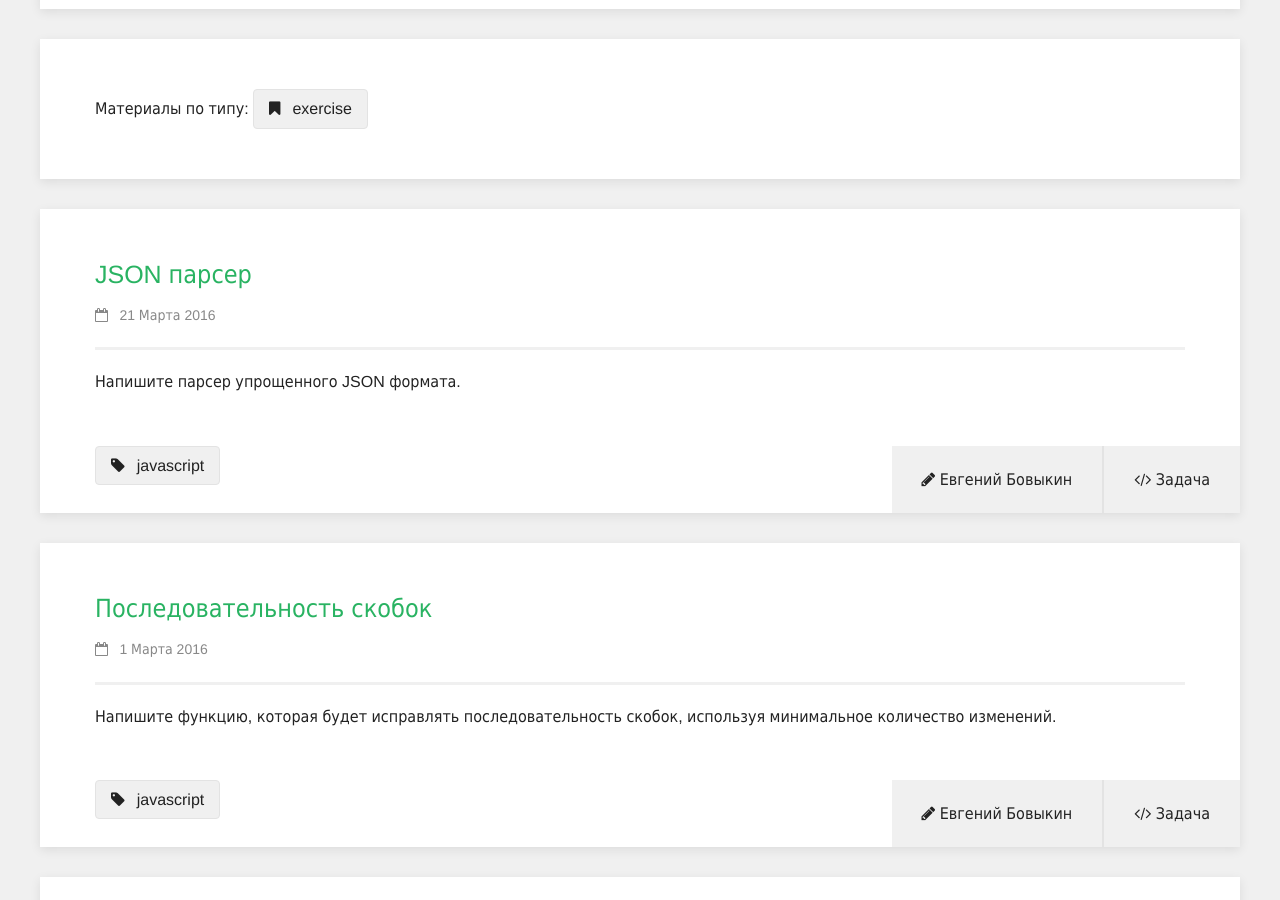
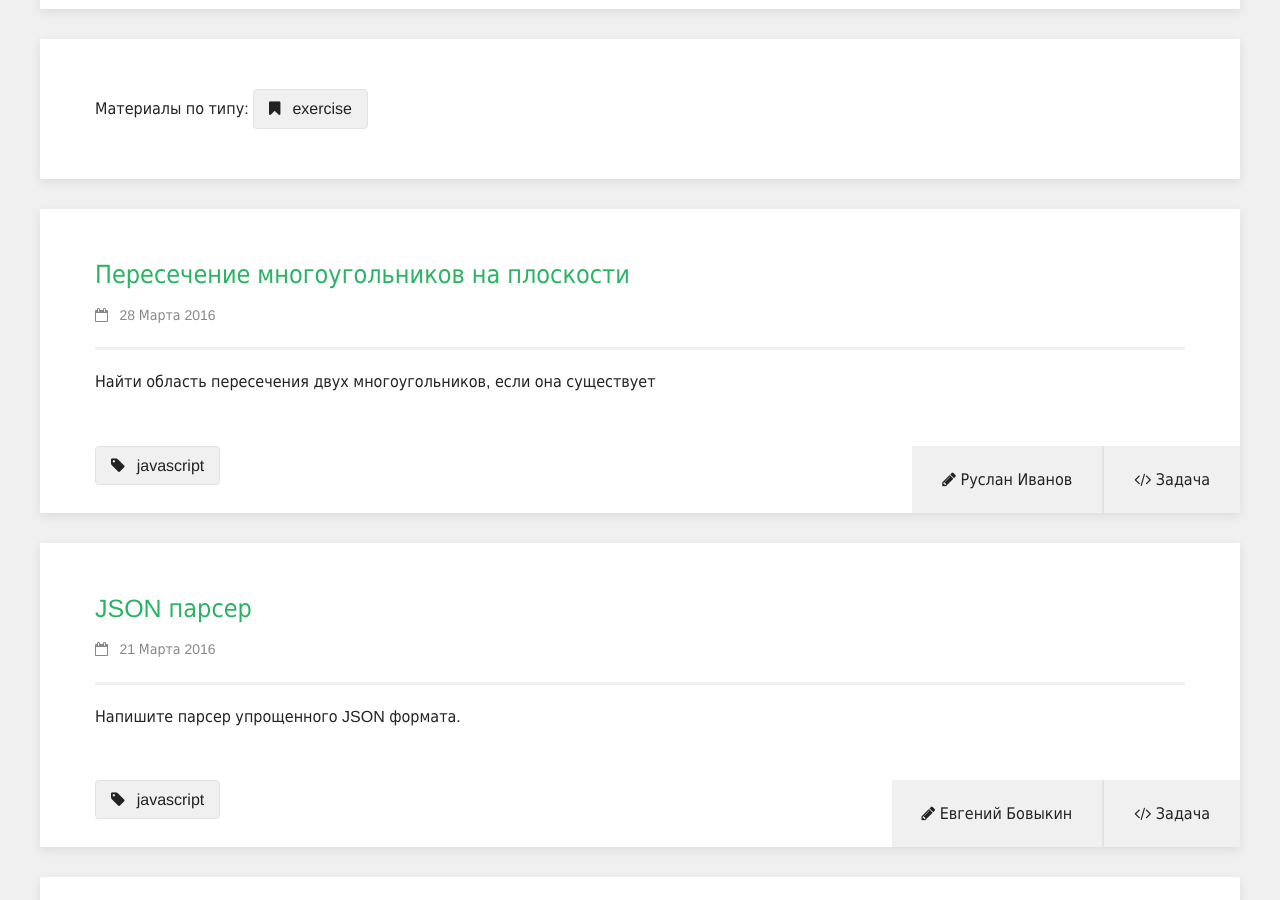
Before and after one commit to rtivital/jsraccoon, a Jekyll site: the page built from type/exercise.md, in a window 1280 px wide and 900 px high, scrolled down 330 px. Built offline with Jekyll 4.4.1, drawn with Linux system fonts in a browser that asks for light colours; nearby versions of some CDN libraries.

Commit message:
Add exercise

````diff
--- a/_drafts/2016-03-23-exercise-intersection.md
+++ b/_posts/2016-03-28-exercise-intersection.md
@@ -1,19 +1,19 @@
 ---
-title: "Пересечение многоугольников"
-author: "Быков Владислав"
+title: "Пересечение многоугольников на плоскости"
+author_name: "Руслан Иванов"
+author: ivanovruslan
 categories: JavaScript
-date: 2016-03-323 14:00:00 +0200
+date: 2016-03-28 14:00:00 +0300
 type: exercise
-identifier: template-string
-description: 'Найти область пересечения двух многоугольников, если она существует.'
+identifier: exercise-intersection
+description: "Найти область пересечения двух многоугольников, если она существует"
+tags: [javascript]
 ---
-
-# Пересечение многоугольников на плоскости
 
 Напишите функцию `intersection`, которая в качестве аргументов принимает два многоугольника `poly1` и `poly2`, а возвращает массив многоугольников - их пересечение. Многоугольники задаются в виде массива объектов, каждый из которых содержит координаты точек фигуры `x` и `y`. Если многоугольники не пересекаются, то функция возвращает пустой массив. Касание многоугольников не является пересечением.
 
-```javascript
-//Например
+{% highlight javascript %}
+// Например
 function intersection(poly1, poly2) {
   // Ваше решение
 }
@@ -25,7 +25,7 @@ var c = [{ x: 10,  y: 60  }, { x: 40,  y: 90  }, { x: 70,  y: 30  }];
 var d = [{ x: 70,  y: 50  }, { x: 90,  y: 80  }, { x: 120,  y: 30  }];
 
 console.log(intersection(a, b)); //[{ x: 30,  y: 70  }, { x: 60,  y: 80  }, { x: 80,  y: 60  }, { x: 50,  y: 40  }]
-console.log(intersection(c, d)); //[]
-```
+console.log(intersection(c, d)); // []
+{% endhighlight %}
 
 Для небольшого облегчения задачи можно считать, что многоугольники содержат от `3` до `100` вершин, а координата каждой из вершин находится в диапазоне от `[0, 0]` до `[300, 300]`.
````
Also changed, not shown: author/ivanovruslan.md (added, +9 -0 lines), images/authors/ivanovruslan.jpg (added).
